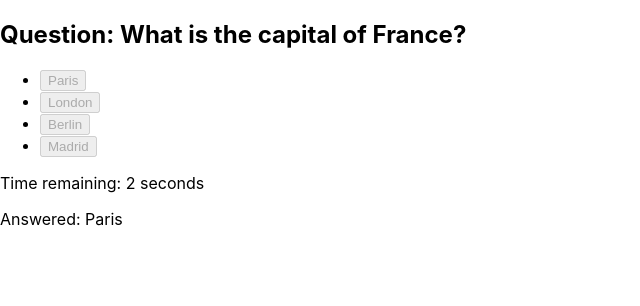
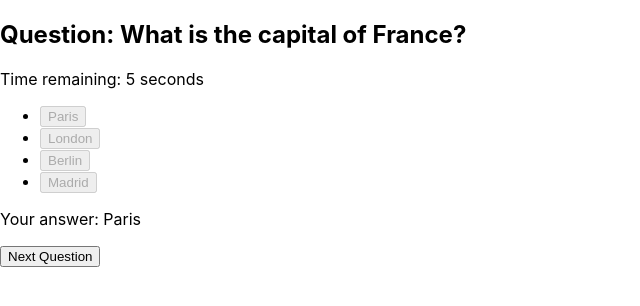
Before and after one commit to Sczeam/my-game-project, a React (Create React App) app: page /game in a window 1280 px wide. Both pictures are taken after a click on the button "Paris". Shown: the top 306 px of the page, without its empty margins (0-640 px from the left). Built offline with nearby package versions, Linux system fonts and the light colour scheme.

Commit message:
quiz-questions-in-json

```diff
--- a/src/components/Game.js
+++ b/src/components/Game.js
@@ -1,38 +1,45 @@
 import React, { useState, useEffect } from "react";
+import quizData from "../quizData.json";
 
-const QuestionScreen = () => {
+const Game = () => {
+  const [questionIndex, setQuestionIndex] = useState(0);
   const [question, setQuestion] = useState("");
   const [options, setOptions] = useState([]);
-  const [timer, setTimer] = useState(10); // Timer in seconds
   const [selectedOption, setSelectedOption] = useState("");
   const [isAnswered, setIsAnswered] = useState(false);
-
-  // Dummy question data for demonstration
-  const dummyQuestion = "What is the capital of France?";
-  const dummyOptions = ["Paris", "London", "Berlin", "Madrid"];
+  const [timer, setTimer] = useState(10); // Timer in seconds
 
   useEffect(() => {
-    // Fetch question and options from API or local data source
-    setQuestion(dummyQuestion);
-    setOptions(dummyOptions);
-  }, []);
+    // Fetch question data from quizData
+    if (questionIndex < quizData.length) {
+      const currentQuestion = quizData[questionIndex];
+      setQuestion(currentQuestion.question);
+      setOptions(currentQuestion.options);
+      setSelectedOption("");
+      setIsAnswered(false);
+      setTimer(10); // Reset timer
+    } else {
+      // All questions answered
+      console.log("Quiz completed");
+    }
+  }, [questionIndex]);
 
   useEffect(() => {
     // Start the timer countdown
     const interval = setInterval(() => {
-      if (timer > 0) {
+      if (timer > 0 && !isAnswered) {
         setTimer((prevTimer) => prevTimer - 1);
       } else {
-        // Timer has expired
+        // Timer has expired or question answered
         clearInterval(interval);
-        // Handle timer expiry logic (e.g., show correct answer, mark as unanswered)
+        // Handle timer expiry logic (e.g., show correct answer)
         setIsAnswered(true);
       }
     }, 1000);
 
     // Clean up timer interval on component unmount or timer expiry
     return () => clearInterval(interval);
-  }, [timer]);
+  }, [timer, isAnswered]);
 
   const handleOptionSelect = (option) => {
     // Handle option selection
@@ -44,9 +51,15 @@ const QuestionScreen = () => {
     }
   };
 
+  const handleNextQuestion = () => {
+    // Move to the next question
+    setQuestionIndex((prevIndex) => prevIndex + 1);
+  };
+
   return (
     <div>
       <h2>Question: {question}</h2>
+      <p>Time remaining: {timer} seconds</p>
       <ul>
         {options.map((option, index) => (
           <li key={index}>
@@ -59,11 +72,14 @@ const QuestionScreen = () => {
           </li>
         ))}
       </ul>
-      <p>Time remaining: {timer} seconds</p>
-      {isAnswered && <p>Answered: {selectedOption}</p>}
-      {/* Additional UI based on whether the question is answered or timer is expired */}
+      {isAnswered && (
+        <div>
+          <p>Your answer: {selectedOption}</p>
+          <button onClick={handleNextQuestion}>Next Question</button>
+        </div>
+      )}
     </div>
   );
 };
 
-export default QuestionScreen;
+export default Game;
--- /dev/null
+++ b/src/quizData.json
@@ -0,0 +1,17 @@
+[
+    {
+      "question": "What is the capital of France?",
+      "options": ["Paris", "London", "Berlin", "Madrid"],
+      "correctAnswer": "Paris",
+      "difficulty": "easy",
+      "reward": 100
+    },
+    {
+      "question": "Which planet is known as the Red Planet?",
+      "options": ["Mars", "Venus", "Jupiter", "Saturn"],
+      "correctAnswer": "Mars",
+      "difficulty": "easy",
+      "reward": 100
+    }
+
+  ]
```
